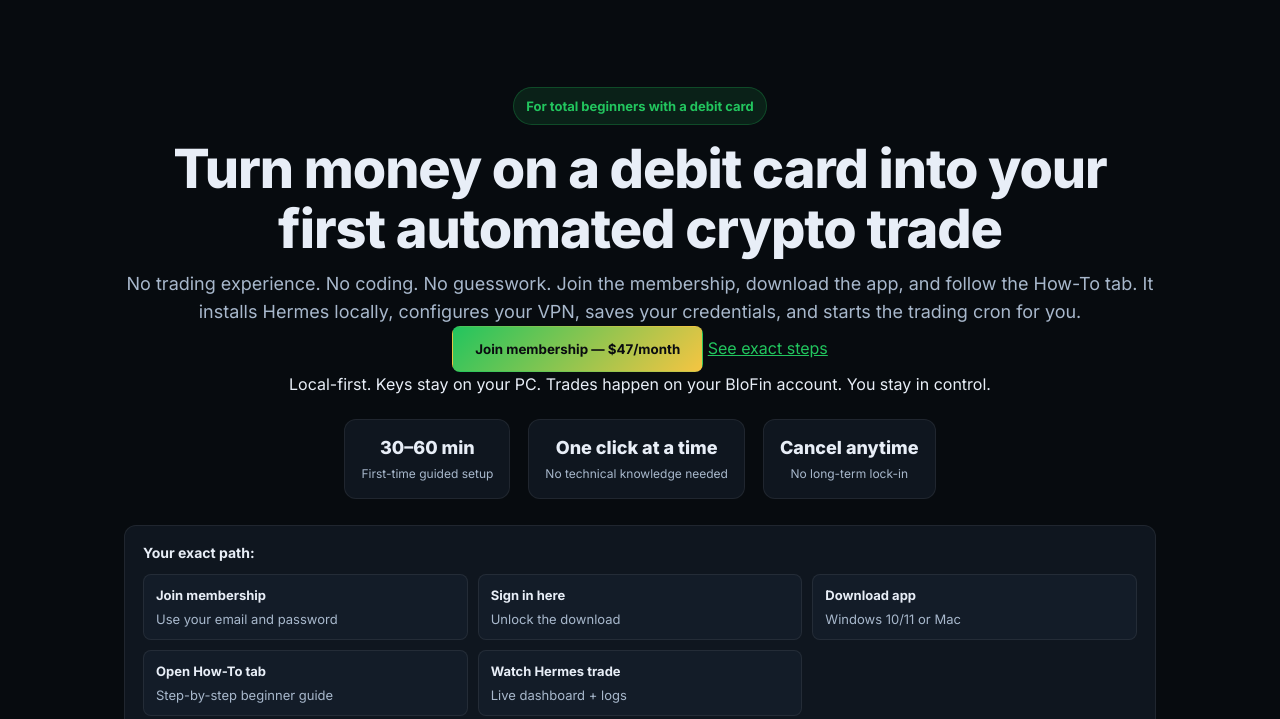
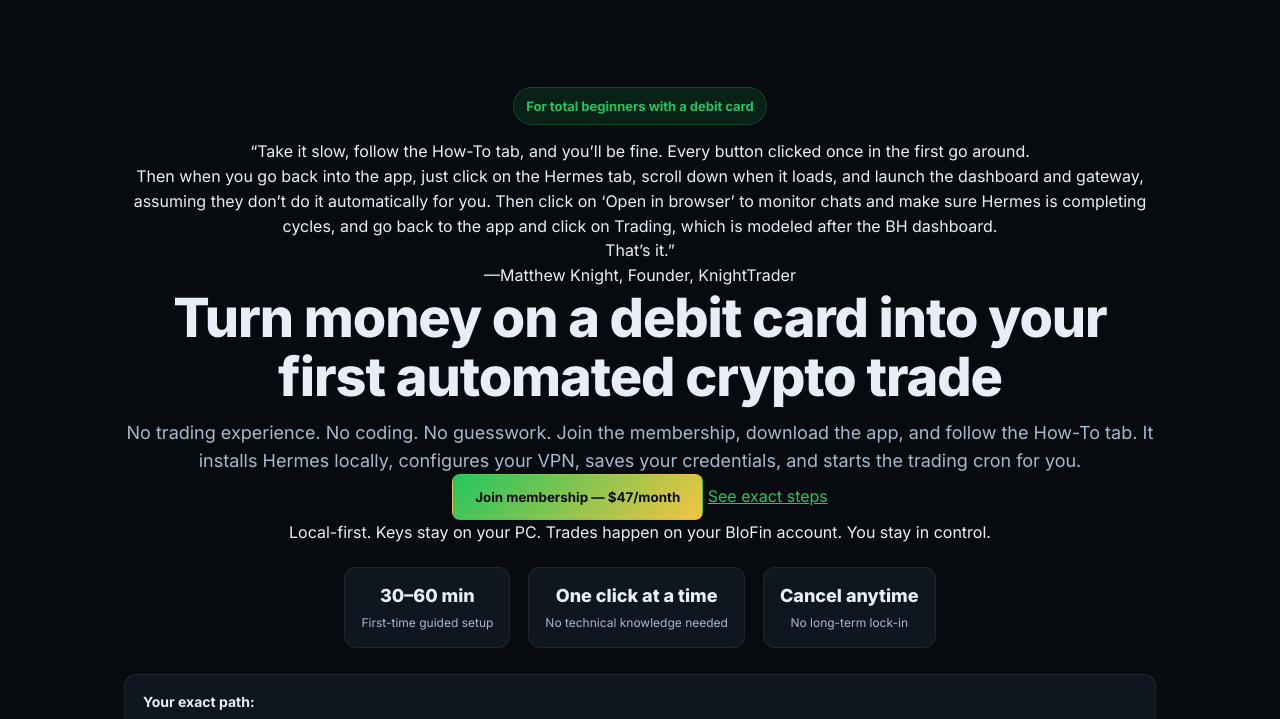
Before and after one commit to 1bananaonthewall-ux/KnightTrader-BloFin, a website: page index.html in a window 1280 px wide. Shown: the part 76-795 px from the top of the page. Drawn offline with Linux system fonts and the light colour scheme; no server answers.

Commit message:
Update index.html with founder quote and download fix

```diff
--- a/index.html
+++ b/index.html
@@ -32,6 +32,12 @@
     <section class="hero">
       <div class="container">
         <div class="hero-badge">For total beginners with a debit card</div>
+        <blockquote class="hero-quote">
+          <p>“Take it slow, follow the How-To tab, and you’ll be fine. Every button clicked once in the first go around.</p>
+          <p>Then when you go back into the app, just click on the Hermes tab, scroll down when it loads, and launch the dashboard and gateway, assuming they don’t do it automatically for you. Then click on ‘Open in browser’ to monitor chats and make sure Hermes is completing cycles, and go back to the app and click on Trading, which is modeled after the BH dashboard.</p>
+          <p>That’s it.”</p>
+          <footer>—Matthew Knight, Founder, KnightTrader</footer>
+        </blockquote>
         <h1>Turn money on a debit card into your first automated crypto trade</h1>
         <p class="hero-sub">No trading experience. No coding. No guesswork. Join the membership, download the app, and follow the How-To tab. It installs Hermes locally, configures your VPN, saves your credentials, and starts the trading cron for you.</p>
         <div class="hero-actions">
```
